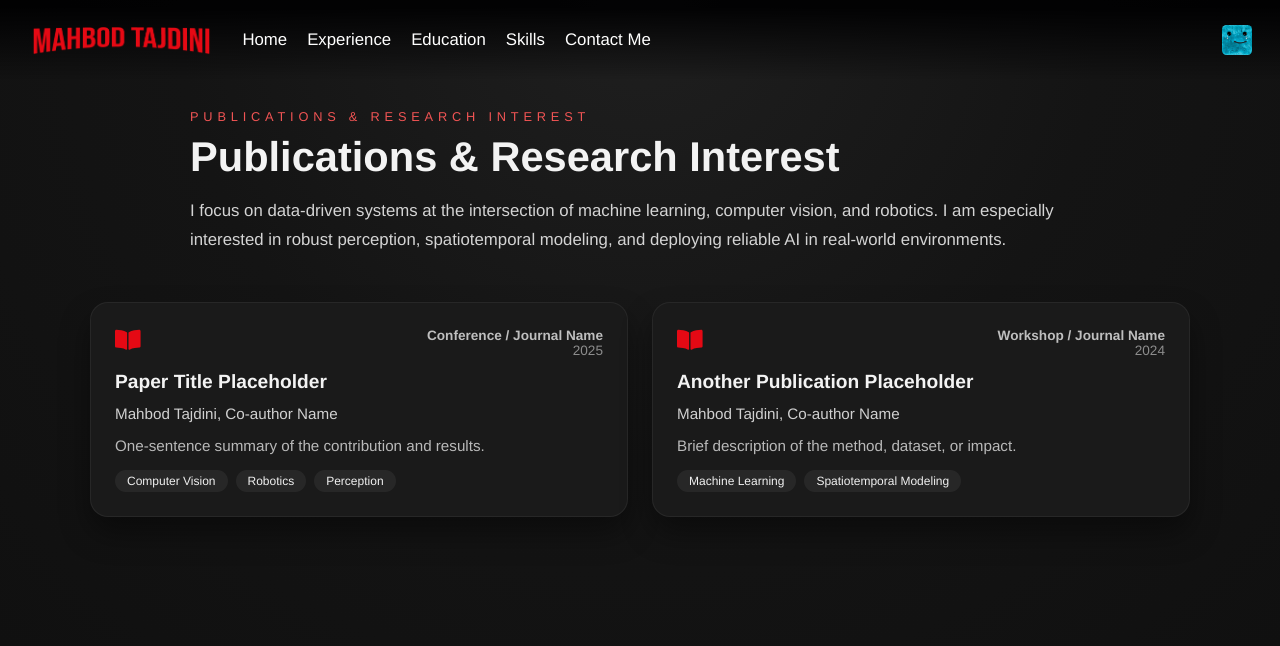
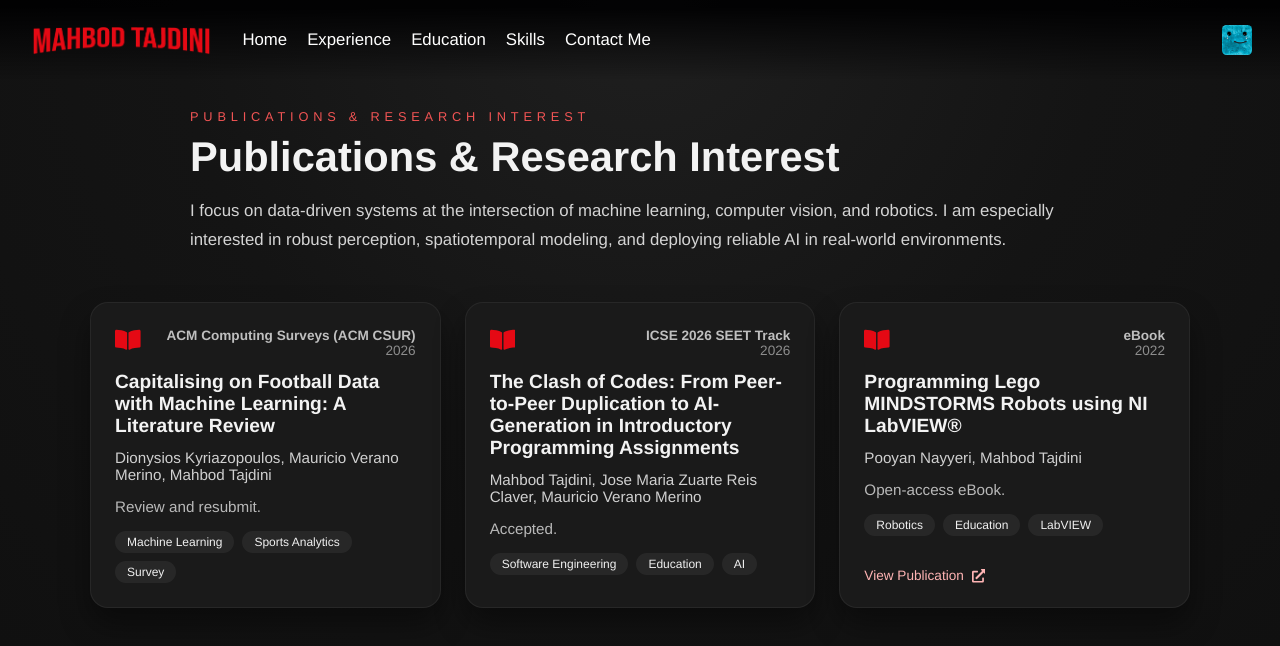
Before and after one commit to Ace3Z/Portfolio, a React (Create React App) app: page /publications in a window 1280 px wide. Shown: the top 646 px of the page. Built offline with nearby package versions, Linux system fonts and the light colour scheme.

Commit message:
publications fixed

```diff
--- a/public/index.html
+++ b/public/index.html
@@ -15,7 +15,7 @@
     <meta name="author" content="Mahbod Tajdini" />
     <meta
       name="keywords"
-      content="Mahbod Tajdini, data science, machine learning, Hack4Good, artificial intelligence, research, computer vision, robot perception, ETH Zurich, Universität Zürich, ETH Zürich, ETH, University of Zurich, VU Asmterdam"
+      content="Mahbod Tajdini, mahbod tajdini, data science, machine learning, Hack4Good, artificial intelligence, research, computer vision, robot perception, ETH Zurich, Universität Zürich, ETH Zürich, ETH, University of Zurich, VU Asmterdam"
     />
     <title>Mahbod Tajdini</title>
     <script async src="https://www.googletagmanager.com/gtag/js?id=G-1NR05ZT5H3"></script>
--- a/src/pages/Publications.tsx
+++ b/src/pages/Publications.tsx
@@ -19,22 +19,29 @@ I am especially interested in robust perception, spatiotemporal modeling, and de
 
 const publications: Publication[] = [
   {
-    title: 'Paper Title Placeholder',
-    authors: 'Mahbod Tajdini, Co-author Name',
-    venue: 'Conference / Journal Name',
-    year: '2025',
-    summary: 'One-sentence summary of the contribution and results.',
-    link: '',
-    tags: ['Computer Vision', 'Robotics', 'Perception']
+    title: 'Capitalising on Football Data with Machine Learning: A Literature Review',
+    authors: 'Dionysios Kyriazopoulos, Mauricio Verano Merino, Mahbod Tajdini',
+    venue: 'ACM Computing Surveys (ACM CSUR)',
+    year: '2026',
+    summary: 'Review and resubmit.',
+    tags: ['Machine Learning', 'Sports Analytics', 'Survey']
   },
   {
-    title: 'Another Publication Placeholder',
-    authors: 'Mahbod Tajdini, Co-author Name',
-    venue: 'Workshop / Journal Name',
-    year: '2024',
-    summary: 'Brief description of the method, dataset, or impact.',
-    link: '',
-    tags: ['Machine Learning', 'Spatiotemporal Modeling']
+    title: 'The Clash of Codes: From Peer-to-Peer Duplication to AI-Generation in Introductory Programming Assignments',
+    authors: 'Mahbod Tajdini, Jose Maria Zuarte Reis Claver, Mauricio Verano Merino',
+    venue: 'ICSE 2026 SEET Track',
+    year: '2026',
+    summary: 'Accepted.',
+    tags: ['Software Engineering', 'Education', 'AI']
+  },
+  {
+    title: 'Programming Lego MINDSTORMS Robots using NI LabVIEW®',
+    authors: 'Pooyan Nayyeri, Mahbod Tajdini',
+    venue: 'eBook',
+    year: '2022',
+    summary: 'Open-access eBook.',
+    link: 'https://pnnayyeri.github.io/contents/labview_book_en.pdf',
+    tags: ['Robotics', 'Education', 'LabVIEW']
   }
 ];
 
```
